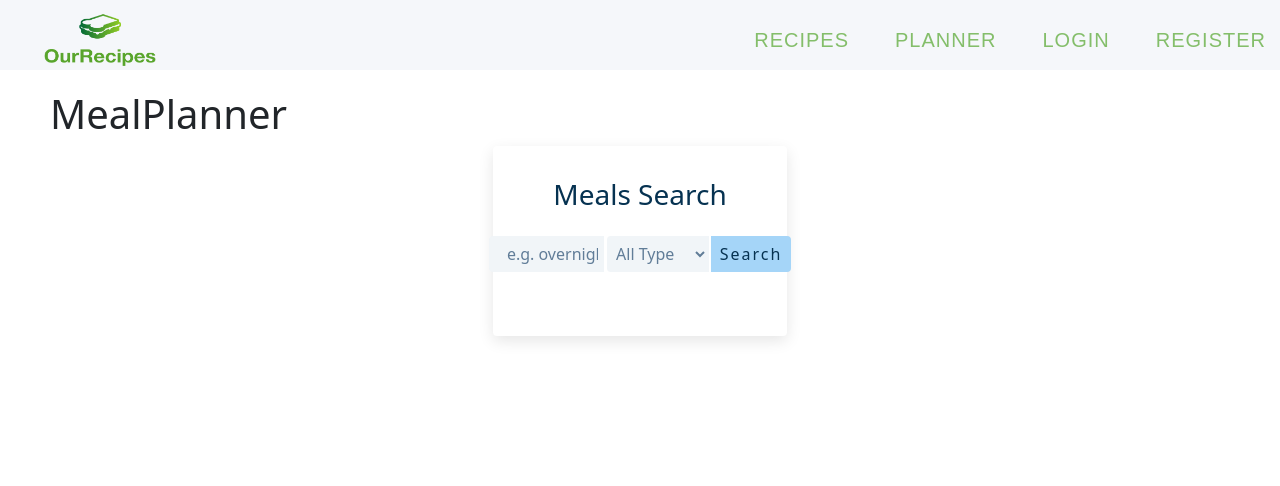
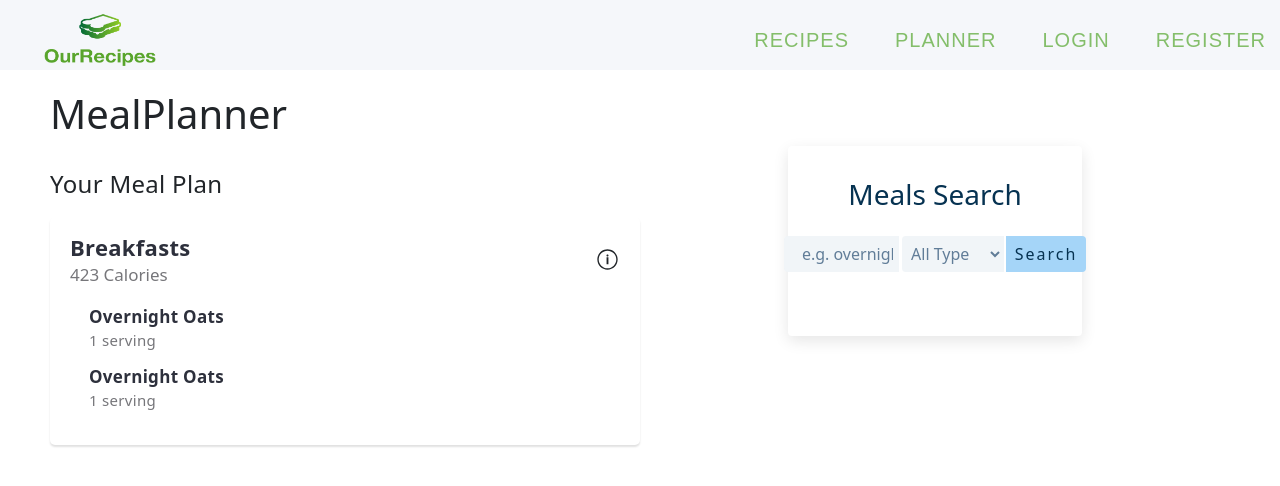
Before and after one commit to vnminh0204/ourRecipes, a React (Create React App) app in the folder src/react_client/: page /planner in a window 1280 px wide. Shown: the top 486 px of the page. Built offline with nearby package versions, Linux system fonts and the light colour scheme.

Commit message:
styling meal lists

```diff
--- a/src/react_client/src/components/meal-planner/mealPlanner.css
+++ b/src/react_client/src/components/meal-planner/mealPlanner.css
@@ -0,0 +1,133 @@
+.day-plan-container {
+  width: 50%;
+  flex: 0 0 50%;
+  max-width: 50%;
+}
+
+.day-header {
+  padding-top: 20px;
+  padding-bottom: 5px;
+}
+
+.day-title {
+  font-size: 24px;
+  vertical-align: middle;
+  display: inline-block;
+  letter-spacing: 0.3px;
+  flex: 0 0 auto;
+  width: auto;
+  max-width: none;
+}
+
+.planner-container {
+  display: block;
+}
+
+.meal-plan-continer {
+  display: flex;
+}
+
+.meal-list-container {
+  margin-top: 10px;
+  margin-bottom: 10px;
+  background: #ffffff;
+  box-shadow: 0 2px 2px 0 rgb(0 0 0 / 12%);
+  border-radius: 5px;
+  transition: box-shadow 0.15s ease-in-out;
+  margin-bottom: 5px;
+  position: relative;
+}
+
+.meal-container {
+}
+
+.meal-header {
+  font-size: 14px;
+  padding-bottom: 10px;
+  padding-top: 15px;
+  padding-left: 20px;
+  padding-right: 20px;
+  align-items: center !important;
+  display: flex;
+}
+.meal-info {
+  flex: 0 0 auto;
+  width: auto;
+  max-width: none;
+}
+.meal-type {
+  letter-spacing: 0.3px;
+  font-weight: 700;
+  font-size: 22px;
+  font-style: normal;
+  font-stretch: normal;
+  line-height: normal;
+  color: #2d303c;
+}
+
+.meal-calo {
+  font-size: 17px;
+  font-weight: normal;
+  color: #76767a;
+}
+.meal-icons {
+  vertical-align: middle;
+  padding-left: 0;
+  display: flex;
+  align-items: center;
+  margin-left: auto !important;
+  flex: 0 0 auto;
+  width: auto;
+  max-width: none;
+}
+.meal-icon {
+  cursor: pointer;
+}
+.meal-icon:hover {
+  color: var(--clr-primary-5);
+}
+
+.meal-content {
+  padding-bottom: 10px;
+}
+
+.meal-foods {
+  min-height: 50px;
+  list-style: none;
+}
+
+.food {
+  background-color: #ffffff;
+  transition: border 0.15s ease-in-out;
+  cursor: move;
+  cursor: grab;
+  cursor: -moz-grab;
+  cursor: -webkit-grab;
+  border: solid 2px rgba(0, 0, 0, 0);
+  border-radius: 5px;
+  padding: 5px;
+  letter-spacing: 0.3px;
+}
+
+.food:hover {
+  box-shadow: 0 2px 2px 0 rgb(0 0 0 / 12%);
+  border: solid 2px #84be6a;
+  position: relative;
+}
+
+.food-name {
+  line-height: 15px;
+  font-size: 17px;
+  line-height: 15px;
+  font-weight: 700;
+  letter-spacing: 0.3px;
+  color: #2d303c;
+  display: inline;
+}
+
+.food-unit {
+  display: flex;
+  letter-spacing: 0.3px;
+  color: #76767a;
+  font-size: 15px;
+}
--- a/src/react_client/src/components/meal-planner/mealPlanner.jsx
+++ b/src/react_client/src/components/meal-planner/mealPlanner.jsx
@@ -1,13 +1,49 @@
 import React from "react";
 import MealsSearch from "./meal-search/search/mealsSearch";
+import { IoIosInformationCircleOutline } from "react-icons/io";
 import "./mealPlanner.css";
 
 const MealPlanner = ({ toast, user }) => {
   return (
     <React.Fragment>
-      <h1>MealPlanner</h1>
-      <div className="meal-container"></div>
-      <MealsSearch toast={toast}></MealsSearch>
+      <div className="planner-container">
+        <h1>MealPlanner</h1>
+        <div className="meal-plan-continer">
+          <div className="day-plan-container">
+            <div className="day-header">
+              <div className="day-title">Your Meal Plan</div>
+            </div>
+            <div className="meal-list-container">
+              <div className="meal-container">
+                <div className="meal-header">
+                  <div className="meal-info">
+                    <div className="meal-type">Breakfasts</div>
+                    <div className="meal-calo">423 Calories</div>
+                  </div>
+                  <div className="meal-icons">
+                    <div className="meal-icon">
+                      <IoIosInformationCircleOutline size={25} />
+                    </div>
+                  </div>
+                </div>
+                <div className="meal-content">
+                  <ul className="meal-foods">
+                    <li className="food ">
+                      <div className="food-name">Overnight Oats</div>
+                      <div className="food-unit">1 serving</div>
+                    </li>
+                    <li className="food ">
+                      <div className="food-name">Overnight Oats</div>
+                      <div className="food-unit">1 serving</div>
+                    </li>
+                  </ul>
+                </div>
+              </div>
+            </div>
+          </div>
+          <MealsSearch toast={toast}></MealsSearch>
+        </div>
+      </div>
     </React.Fragment>
   );
 };
```
